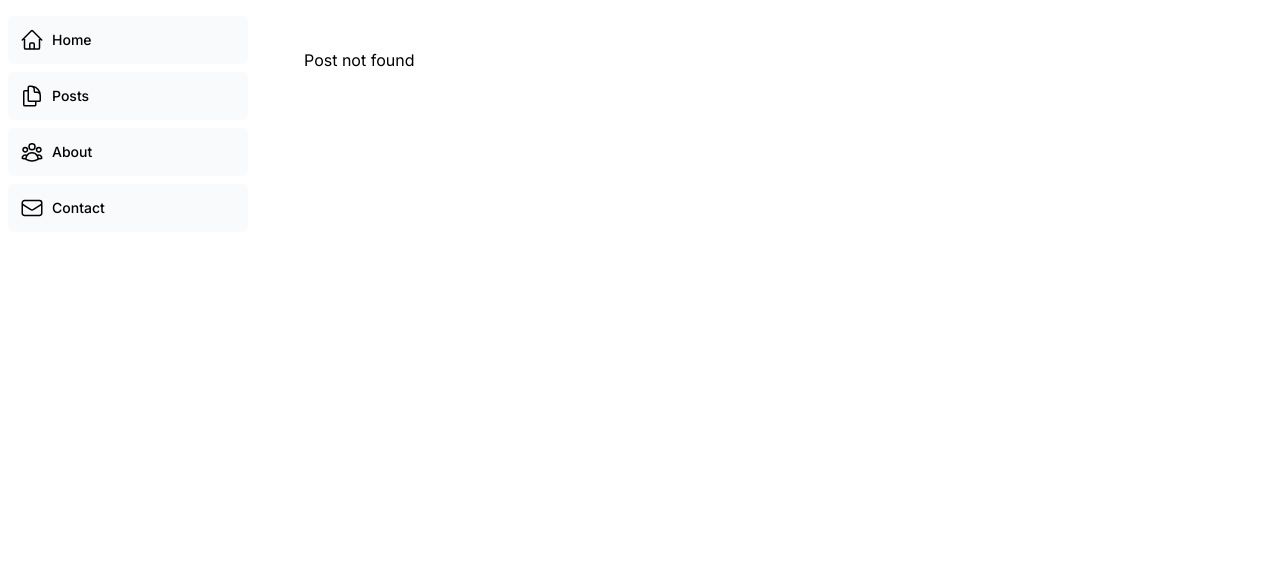
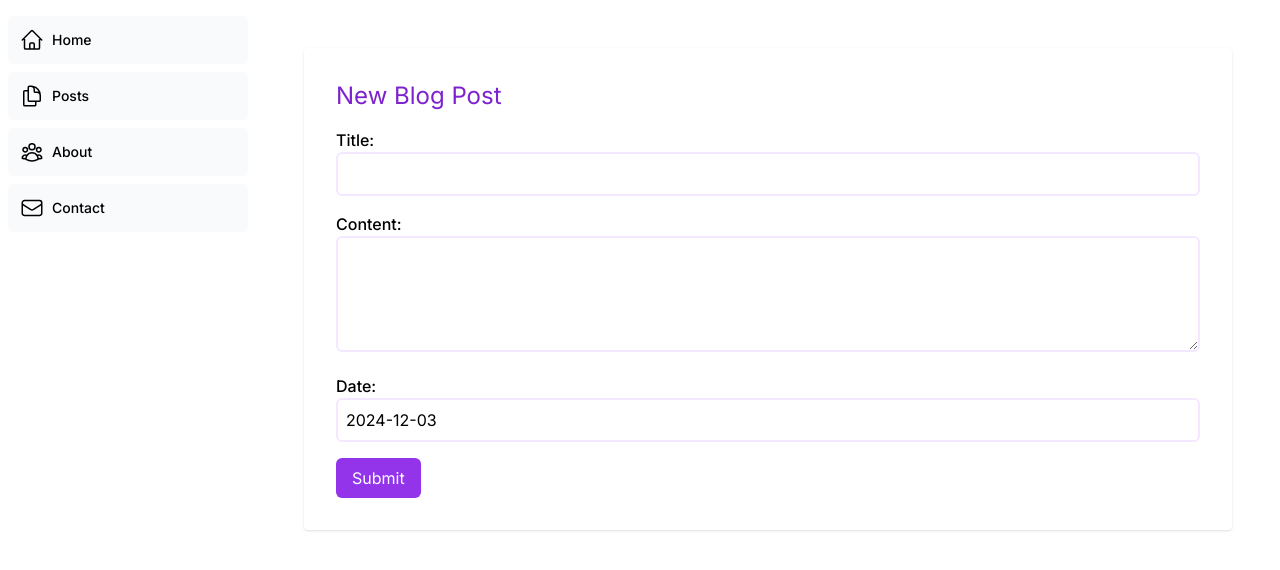
Before and after one commit to adarshnanda/next-app, a Next.js app: page /blog/post/new in a window 1280 px wide. Before the commit this address had no page. Shown: the top 570 px of the page. Built offline with nearby package versions, Linux system fonts and the light colour scheme.

Commit message:
create new post api

```diff
--- a/package.json
+++ b/package.json
@@ -32,6 +32,7 @@
     "@types/node": "^20",
     "@types/react": "^18",
     "@types/react-dom": "^18",
+    "@types/uuid": "^10.0.0",
     "eslint": "^8",
     "eslint-config-next": "15.0.2",
     "postcss": "^8",
--- /dev/null
+++ b/src/app/api/posts/route.ts
@@ -0,0 +1,31 @@
+import { sql } from "@vercel/postgres";
+import { NextResponse } from "next/server";
+
+export async function GET() {
+  try {
+    const posts = await sql`SELECT * FROM posts ORDER BY date DESC LIMIT 2;`;
+    return NextResponse.json({ posts }, { status: 200 });
+  } catch (error) {
+    return NextResponse.json({ error }, { status: 500 });
+  }
+}
+
+export async function POST(request: Request) {
+  const { searchParams } = new URL(request.url);
+  const id = searchParams.get("id");
+  const title = searchParams.get("title");
+  const content = searchParams.get("content");
+  const date = searchParams.get("date");
+
+  try {
+    // SQL query to insert a new post
+    await sql`INSERT INTO posts (id, author, title, content, date) VALUES (${id}, 'Adarsh Nanda', ${title}, ${content}, ${date});`;
+    return NextResponse.json(
+      { message: "Post successfully inserted" },
+      { status: 200 }
+    );
+  } catch (error: unknown) {
+    const errorMessage = (error instanceof Error) ? error.message : 'Unknown error';
+    return NextResponse.json({ error: errorMessage }, { status: 500 });
+  }
+}
--- /dev/null
+++ b/src/app/blog/post/new/page.tsx
@@ -0,0 +1,103 @@
+"use client";
+import { useState } from "react";
+import { useRouter } from "next/navigation";
+import { v4 as uuidv4 } from "uuid";
+
+export default function Page() {
+  const router = useRouter();
+  const [formData, setFormData] = useState({
+    id: "",
+    title: "",
+    content: "",
+    date: new Date().toISOString().slice(0, 10),
+  });
+
+  const handleChange = (e: React.ChangeEvent<HTMLInputElement | HTMLTextAreaElement>) => {
+    const { name, value } = e.target;
+    setFormData((prevData) => ({
+      ...prevData,
+      [name]: value,
+    }));
+  };
+
+  const handleSubmit = (e: React.FormEvent<HTMLFormElement>) => {
+    const uuid: string = uuidv4();
+    e.preventDefault();
+    fetch(
+      `/api/posts?id=${uuid}&title=${formData.title}&content=${formData.content}&date=${formData.date}`,
+      {
+        method: "POST",
+        headers: {
+          "Content-Type": "application/json",
+        },
+        body: JSON.stringify({ ...formData, id: uuid }),
+      }
+    )
+      .then(() => {
+        // Clear form fields
+        setFormData({
+          id: "",
+          title: "",
+          content: "",
+          date: "",
+        });
+        router.push("/blog/posts");
+      })
+      .catch(console.error);
+  };
+
+  return (
+    <div className="bg-white p-8 rounded shadow">
+      <h2 className="text-2xl mb-4 text-purple-700">New Blog Post</h2>
+      <form onSubmit={(e) => handleSubmit(e)} className="space-y-4">
+        <div>
+          <label htmlFor="title" className="block font-medium">
+            Title:
+          </label>
+          <input
+            type="text"
+            id="title"
+            name="title"
+            value={formData.title}
+            onChange={handleChange}
+            className="w-full border-2 border-purple-100 p-2 rounded-md focus:border-purple-200 focus:outline-none"
+          />
+        </div>
+        <div>
+          <label htmlFor="content" className="block font-medium">
+            Content:
+          </label>
+          <textarea
+            id="content"
+            name="content"
+            rows={4}
+            value={formData.content}
+            onChange={handleChange}
+            className="w-full border-2 border-purple-100 p-2 rounded-md focus:border-purple-200 focus:outline-none"
+          ></textarea>
+        </div>
+        <div>
+          <label htmlFor="date" className="block font-medium">
+            Date:
+          </label>
+          <input
+            type="text"
+            id="date"
+            name="date"
+            value={formData.date}
+            readOnly
+            className="w-full border-2 border-purple-100 p-2 rounded-md focus:border-purple-200 focus:outline-none"
+          />
+        </div>
+        <div>
+          <button
+            type="submit"
+            className="bg-blue-400 text-white px-4 py-2 rounded-md bg-purple-600  hover:bg-purple-700"
+          >
+            Submit
+          </button>
+        </div>
+      </form>
+    </div>
+  );
+}
--- a/src/app/blog/posts/page.tsx
+++ b/src/app/blog/posts/page.tsx
@@ -1,3 +1,5 @@
+import Link from "next/link";
+import { Button } from "@/app/ui/components/button";
 import Post from "@/app/ui/components/posts/Post";
 import { getPosts } from "@/app/lib/data";
 import { Post as PostType } from "@/app/lib/definition";
@@ -6,9 +8,21 @@ export default async function Page() {
 
   return (
     <>
+      <Link href="/blog/post/new">
+        <Button className="outline outline-1  border-purple-700 text-purple-700 hover:bg-purple-700 hover:text-white my-5 py-2 px-4 rounded">
+          New +
+        </Button>
+      </Link>
+
       <h1 className="text-4xl text-purple-800">Posts</h1>
       {posts?.map((post) => (
-        <Post key={post.id} id={post.id} title={post.title} content={post.content} date={post.date} />
+        <Post
+          key={post.id}
+          id={post.id}
+          title={post.title}
+          content={post.content}
+          date={post.date}
+        />
       ))}
     </>
   );
```
Also changed, not shown: 1 other file (tests, documents, lock files or other folders).
